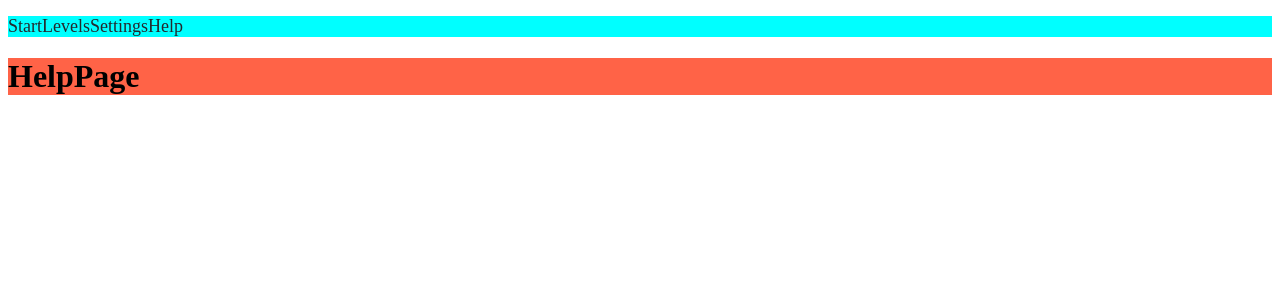
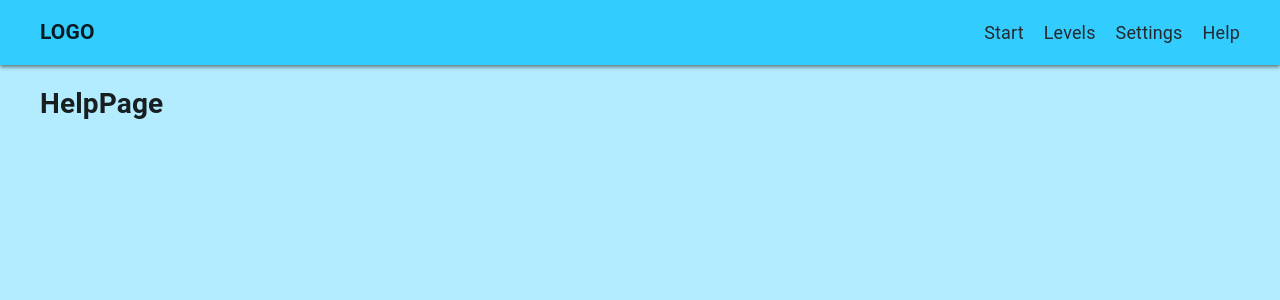
Before and after one commit to Kkasya/rsclone, a React (Create React App) app: page /help in a window 1280 px wide. Shown: the top 300 px of the page. Built offline with nearby package versions, Linux system fonts and the light colour scheme.

Commit message:
feat: start stylizing header

```diff
--- a/package.json
+++ b/package.json
@@ -9,6 +9,7 @@
     "@testing-library/jest-dom": "5.11.6",
     "@testing-library/react": "11.2.2",
     "@testing-library/user-event": "12.6.0",
+    "classnames": "^2.2.6",
     "fontsource-roboto": "^4.0.0",
     "react": "17.0.1",
     "react-dom": "17.0.1",
--- a/src/App.js
+++ b/src/App.js
@@ -3,39 +3,52 @@ import {
   BrowserRouter as Router,
   Switch,
   Route,
-  Link,
   NavLink,
   Redirect,
 } from 'react-router-dom';
+import { Container } from '@material-ui/core';
 import StartPage from './StartPage/StartPage';
+import Logo from './Logo/Logo';
 import LevelsPage from './LevelsPage/LevelsPage';
 import SettingsPage from './SettingsPage/SettingsPage';
 import HelpPage from './HelpPage/HelpPage';
 import styles from './common/styles/styles';
+const classNames = require('classnames');
 
 export default function App() {
   const commonStyles = styles();
+  const header = classNames(
+    commonStyles.container,
+    commonStyles.containerHeader,
+  );
 
   return (
     <Router>
-      <div>
-
+      <div className={commonStyles.root}>
+        <Container
+          maxWidth="lg"
+          className={header}
+        >
           <nav>
+            <Logo />
             <ul className={commonStyles.navbar}>
               <li>
                 <NavLink to='/' activeclassname='activeNavLink' exact>Start</NavLink>
               </li>
+
               <li>
-              <Link to='/levels' activeclassname='activeNavLink'>Levels</Link>
+                <NavLink to='/levels' activeclassname='activeNavLink'>Levels</NavLink>
+              </li>
+
+              <li>
+                <NavLink to='/settings' activeclassname='activeNavLink'>Settings</NavLink>
               </li>
               <li>
-              <Link to='/settings' activeclassname='activeNavLink'>Settings</Link>
-            </li>
-            <li>
-              <Link to='/help' activeclassname='activeNavLink'>Help</Link>
+                <NavLink to='/help' activeclassname='activeNavLink'>Help</NavLink>
               </li>
             </ul>
           </nav>
+        </Container>
 
         <Switch>
 
--- a/src/HelpPage/HelpPage.js
+++ b/src/HelpPage/HelpPage.js
@@ -1,11 +1,17 @@
 import React from 'react';
 import styles from '../common/styles/styles';
+import { Container } from '@material-ui/core';
 
 export default function HelpPage() {
   const commonStyles = styles();
   return (
-    <div className={commonStyles.helpPage}>
-      <h1>HelpPage</h1>
-    </div>
+    <Container
+      maxWidth="lg"
+      className={commonStyles.container}
+    >
+      <div className={commonStyles.helpPage}>
+        <h1>HelpPage</h1>
+      </div>
+    </Container>
   );
 }
--- a/src/LevelsPage/LevelsPage.js
+++ b/src/LevelsPage/LevelsPage.js
@@ -1,11 +1,17 @@
 import React from 'react';
 import styles from '../common/styles/styles';
+import { Container } from '@material-ui/core';
 
 export default function LevelsPage() {
   const commonStyles = styles();
   return (
-    <div className={commonStyles.levelsPage}>
-      <h1>LevelsPage</h1>
-    </div>
+    <Container
+      maxWidth="lg"
+      className={commonStyles.container}
+    >
+      <div className={commonStyles.levelsPage}>
+        <h1>LevelsPage</h1>
+      </div>
+    </Container>
   );
 }
--- /dev/null
+++ b/src/Logo/Logo.js
@@ -0,0 +1,11 @@
+import React from 'react';
+// import styles from '../common/styles/styles';
+
+export default function StartPage() {
+  // const commonStyles = styles();
+  return (
+    <div>
+      <h1>LOGO</h1>
+    </div>
+  );
+}
--- a/src/SettingsPage/SettingsPage.js
+++ b/src/SettingsPage/SettingsPage.js
@@ -1,5 +1,6 @@
 import React from 'react';
 import FormGroup from '@material-ui/core/FormGroup';
+import { Container } from '@material-ui/core';
 import styles from '../common/styles/styles';
 import SettingsItems from './SettingsItems';
 import ToggleButtons from './ToggleButtons';
@@ -8,9 +9,14 @@ export default function SettingsPage() {
   const commonStyles = styles();
 
   return (
-    <FormGroup className={commonStyles.settingsPage}>
-      <SettingsItems />
-      <ToggleButtons />
-    </FormGroup>
+    <Container
+      maxWidth="lg"
+      className={commonStyles.container}
+    >
+      <FormGroup className={commonStyles.settingsPage}>
+        <SettingsItems />
+        <ToggleButtons />
+      </FormGroup>
+    </Container>
   );
 }
--- a/src/StartPage/StartPage.js
+++ b/src/StartPage/StartPage.js
@@ -1,11 +1,17 @@
 import React from 'react';
 import styles from '../common/styles/styles';
+import { Container } from '@material-ui/core';
 
 export default function StartPage() {
   const commonStyles = styles();
   return (
-    <div className={commonStyles.startPage}>
-      <h1>StartPage</h1>
-    </div>
+    <Container
+      maxWidth="lg"
+      className={commonStyles.container}
+    >
+      <div>
+        <h1>StartPage</h1>
+      </div>
+    </Container>
   );
 }
--- a/src/common/styles/styles.js
+++ b/src/common/styles/styles.js
@@ -1,14 +1,41 @@
-import { makeStyles } from "@material-ui/core";
+import { makeStyles } from '@material-ui/core';
 
-const styles = makeStyles({
+const footerHeight = `65`;
+
+export const styles = makeStyles({
+  root: {
+    '& nav': {
+      padding: '0 40px',
+      display: 'flex',
+      justifyContent: 'space-between',
+      width: '100%',
+      boxShadow: '0px 2px 4px 0px rgba(0, 0, 0, .5)',
+
+      '& ul': {
+        // display: 'none',
+      },
+    }
+  },
+
+  invis: {
+    display: 'none',
+  },
+
   navbar: {
     display: 'flex',
-    backgroundColor: 'aqua',
     paddingInlineStart: 0,
 
     '& li': {
+      marginRight: '20px',
+      display: 'flex',
+      alignItems: 'center',
+
       listStyle: 'none',
       fontSize: '18px',
+
+      '&:last-child': {
+        marginRight: '0',
+      },
     },
 
     '& a': {
@@ -17,23 +44,35 @@ const styles = makeStyles({
     },
   },
 
+  container: {
+    padding: '0 40px',
+    minHeight: `calc(100vh - ${footerHeight}px)`,
+
+    display: 'flex',
+    background: '#B3ECFF',
+  },
+
+  containerHeader: {
+    padding: 0,
+    minHeight: `${footerHeight}px`,
+    background: '#33CCFF',
+  },
+
   levelsPage: {
-    backgroundColor: 'pink',
+
   },
 
   settingsPage: {
     margin: '0 auto',
     padding: '30px',
     width: '200px',
-    minHeight: '300px',
 
     justifyContent: 'space-between',
-    background: 'rgb(225, 225, 225)',
     borderRadius: '8px',
   },
 
   helpPage: {
-    backgroundColor: 'tomato',
+
   },
 });
 
--- a/src/index.js
+++ b/src/index.js
@@ -4,6 +4,7 @@ import App from './App';
 import { Provider } from 'react-redux';
 import { createStore, compose } from 'redux';
 import rootReducer from './redux/rootReducer';
+import CssBaseline from '@material-ui/core/CssBaseline';
 
 const store = createStore(
   rootReducer,
@@ -14,6 +15,7 @@ ReactDOM.render(
   <React.StrictMode>
     <Provider store={store}>
       <App />
+      <CssBaseline />
     </Provider>
   </React.StrictMode>,
   document.getElementById('root')
```
Also changed, not shown: 1 other file (tests, documents, lock files or other folders). Lines whose indentation alone changed are shown as unchanged.
